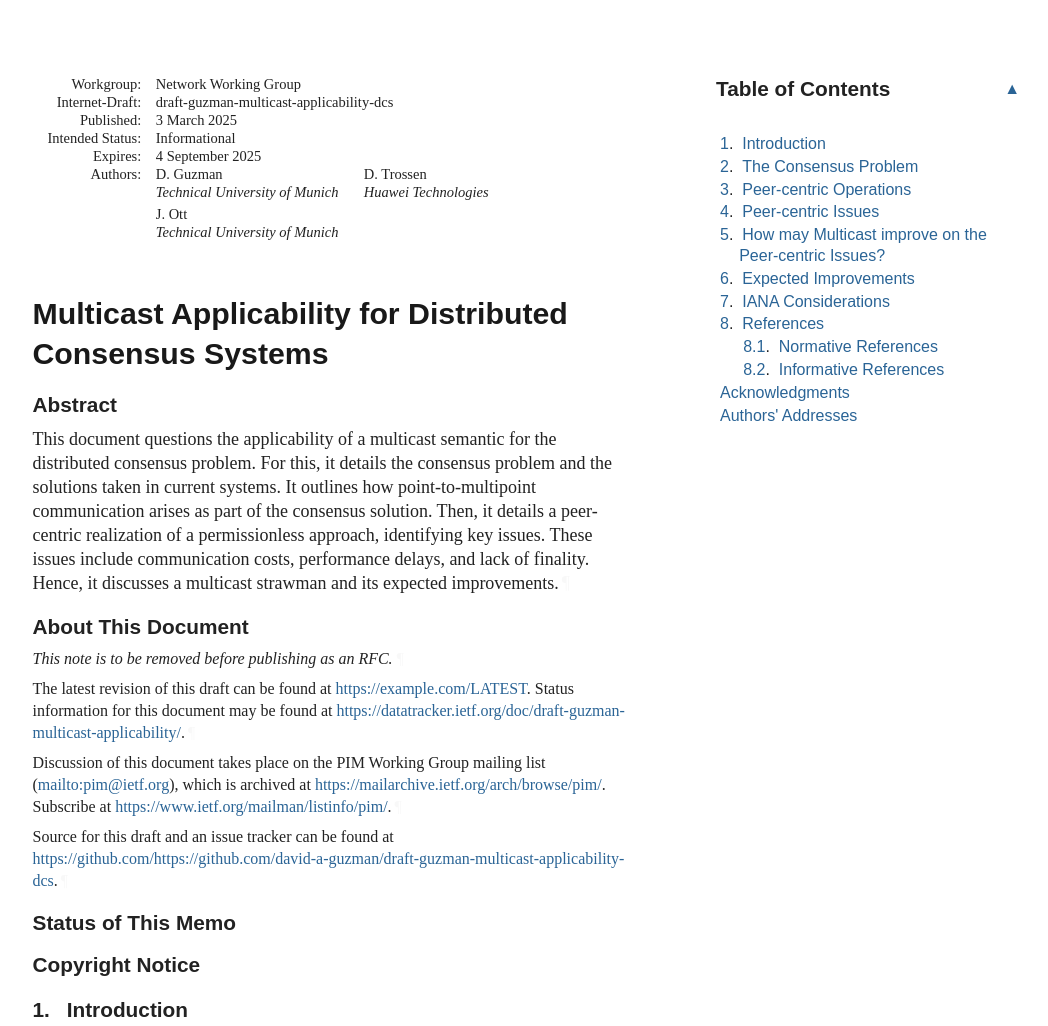
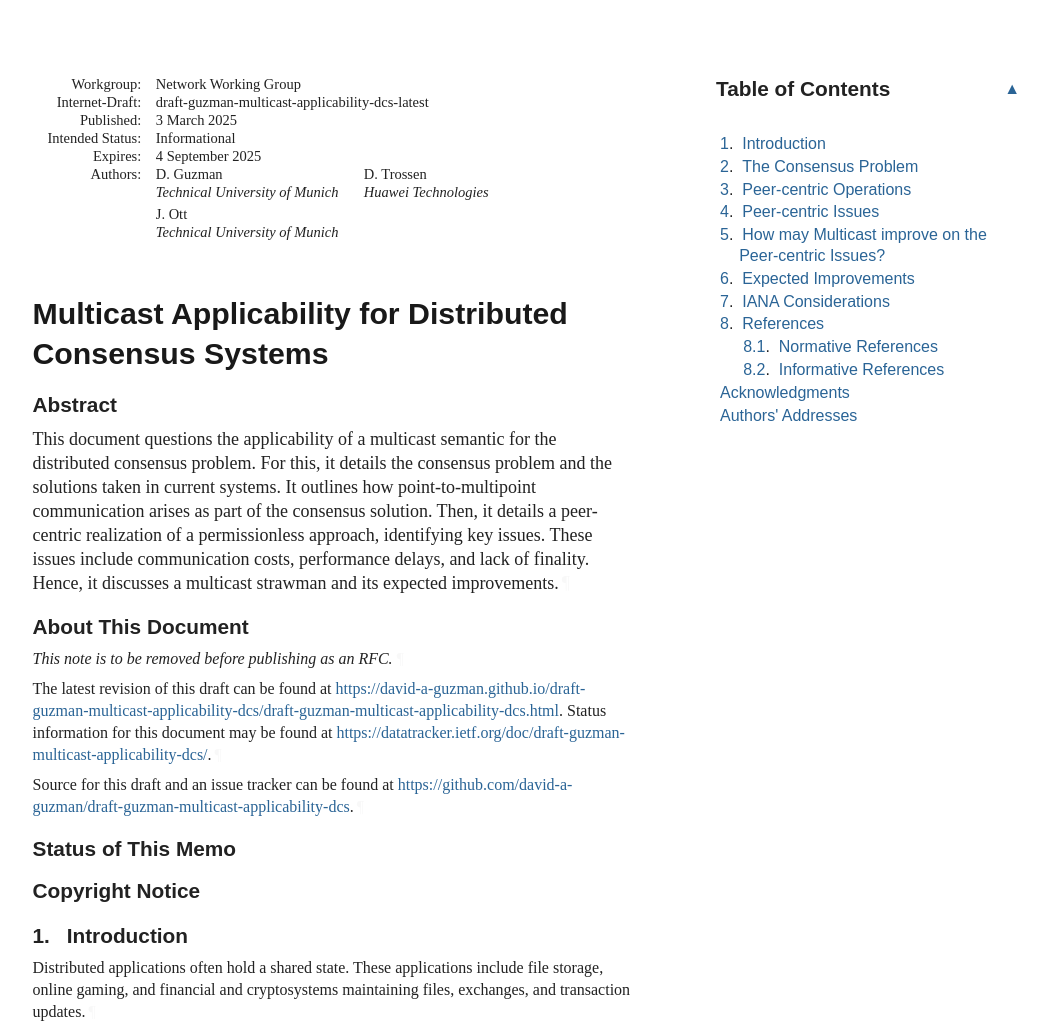
Before and after one commit to david-a-guzman/draft-guzman-multicast-applicability-dcs, a plain HTML site: page draft-guzman-multicast-applicability-dcs.html in a window 1280 px wide. Shown: the top 1026 px of the page, without its empty margins (92-1140 px from the left). Drawn offline with Linux system fonts and the light colour scheme; a web font is replaced by a local one.

Commit message:
Script updating gh-pages from 677d2c4. [ci skip]

```diff
--- a/draft-guzman-multicast-applicability-dcs.html
+++ b/draft-guzman-multicast-applicability-dcs.html
@@ -14,7 +14,7 @@
 <meta content="xml2rfc 3.28.0" name="generator">
 <meta content="multicast" name="keyword">
 <meta content="distributed consensus" name="keyword">
-<meta content="draft-guzman-multicast-applicability-dcs" name="ietf.draft">
+<meta content="draft-guzman-multicast-applicability-dcs-latest" name="ietf.draft">
 <!-- Generator version information:
   xml2rfc 3.28.0
     Python 3.12.9
@@ -1061,7 +1061,7 @@ svg :is([fill="white"], [fill^="#fff"]) {
 <dt class="label-workgroup">Workgroup:</dt>
 <dd class="workgroup">Network Working Group</dd>
 <dt class="label-internet-draft">Internet-Draft:</dt>
-<dd class="internet-draft">draft-guzman-multicast-applicability-dcs</dd>
+<dd class="internet-draft">draft-guzman-multicast-applicability-dcs-latest</dd>
 <dt class="label-published">Published:</dt>
 <dd class="published">
 <time datetime="2025-03-03" class="published">3 March 2025</time>
@@ -1098,15 +1098,10 @@ svg :is([fill="white"], [fill^="#fff"]) {
       </h2>
 <p id="section-note.1-1">This note is to be removed before publishing as an RFC.<a href="#section-note.1-1" class="pilcrow">¶</a></p>
 <p id="section-note.1-2">
-        The latest revision of this draft can be found at <span><a href="https://example.com/LATEST">https://example.com/LATEST</a></span>.
-        Status information for this document may be found at <span><a href="https://datatracker.ietf.org/doc/draft-guzman-multicast-applicability/">https://datatracker.ietf.org/doc/draft-guzman-multicast-applicability/</a></span>.<a href="#section-note.1-2" class="pilcrow">¶</a></p>
-<p id="section-note.1-3">
-        Discussion of this document takes place on the
-        PIM Working Group mailing list (<span><a href="mailto:pim@ietf.org">mailto:pim@ietf.org</a></span>),
-        which is archived at <span><a href="https://mailarchive.ietf.org/arch/browse/pim/">https://mailarchive.ietf.org/arch/browse/pim/</a></span>.
-        Subscribe at <span><a href="https://www.ietf.org/mailman/listinfo/pim/">https://www.ietf.org/mailman/listinfo/pim/</a></span>.<a href="#section-note.1-3" class="pilcrow">¶</a></p>
-<p id="section-note.1-4">Source for this draft and an issue tracker can be found at
-        <span><a href="https://github.com/https://github.com/david-a-guzman/draft-guzman-multicast-applicability-dcs">https://github.com/https://github.com/david-a-guzman/draft-guzman-multicast-applicability-dcs</a></span>.<a href="#section-note.1-4" class="pilcrow">¶</a></p>
+        The latest revision of this draft can be found at <span><a href="https://david-a-guzman.github.io/draft-guzman-multicast-applicability-dcs/draft-guzman-multicast-applicability-dcs.html">https://david-a-guzman.github.io/draft-guzman-multicast-applicability-dcs/draft-guzman-multicast-applicability-dcs.html</a></span>.
+        Status information for this document may be found at <span><a href="https://datatracker.ietf.org/doc/draft-guzman-multicast-applicability-dcs/">https://datatracker.ietf.org/doc/draft-guzman-multicast-applicability-dcs/</a></span>.<a href="#section-note.1-2" class="pilcrow">¶</a></p>
+<p id="section-note.1-3">Source for this draft and an issue tracker can be found at
+        <span><a href="https://github.com/david-a-guzman/draft-guzman-multicast-applicability-dcs">https://github.com/david-a-guzman/draft-guzman-multicast-applicability-dcs</a></span>.<a href="#section-note.1-3" class="pilcrow">¶</a></p>
 </section>
 <div id="status-of-memo">
 <section id="section-boilerplate.1">
@@ -1302,7 +1297,7 @@ svg :is([fill="white"], [fill^="#fff"]) {
 <dl class="references">
 <dt id="Bartczak2012">[Bartczak2012]</dt>
         <dd>
-<span class="refAuthor">Bartczak</span> and <span class="refAuthor">Zwierzykowski</span>, <span class="refTitle">"Performance evaluation of Source-Specific Multicast routing protocols for IP networks"</span>, <time datetime="2012" class="refDate">2012</time>, <span>&lt;<a href="https://doi.org/10.1109/CSNDSP.2012.6292693">https://doi.org/10.1109/CSNDSP.2012.6292693</a>&gt;</span>. </dd>
+<span class="refAuthor">Bartczak</span> and <span class="refAuthor">Zwierzykowski</span>, <span class="refTitle">"Performance evaluation of Source Specific Multicast routing protocols for IP networks"</span>, <time datetime="2012" class="refDate">2012</time>, <span>&lt;<a href="https://doi.org/10.1109/CSNDSP.2012.6292693">https://doi.org/10.1109/CSNDSP.2012.6292693</a>&gt;</span>. </dd>
 <dd class="break"></dd>
 <dt id="Deering1990">[Deering1990]</dt>
         <dd>
```
Also changed, not shown: draft-guzman-multicast-applicability-dcs.txt.
